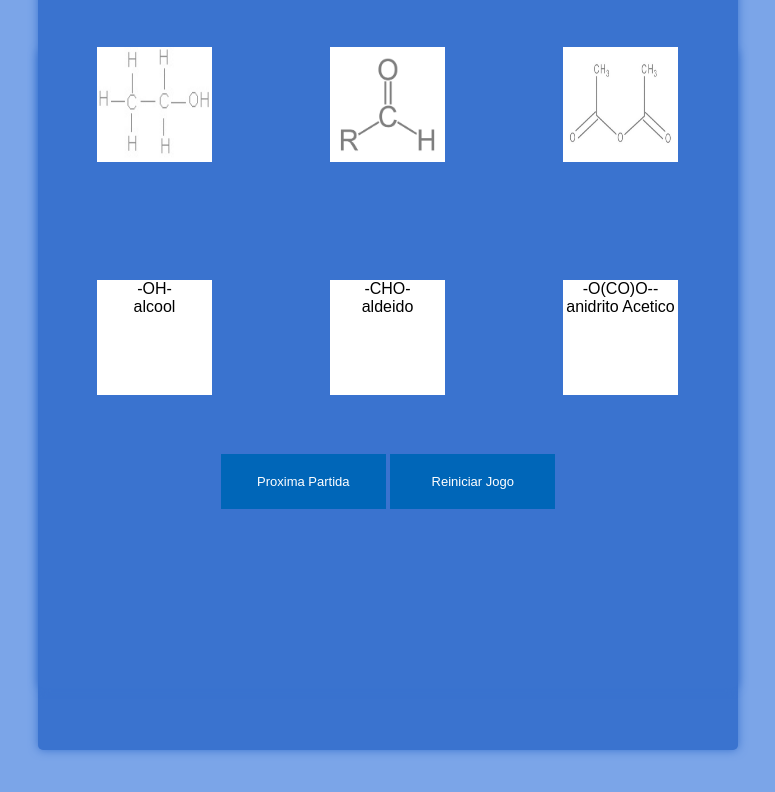
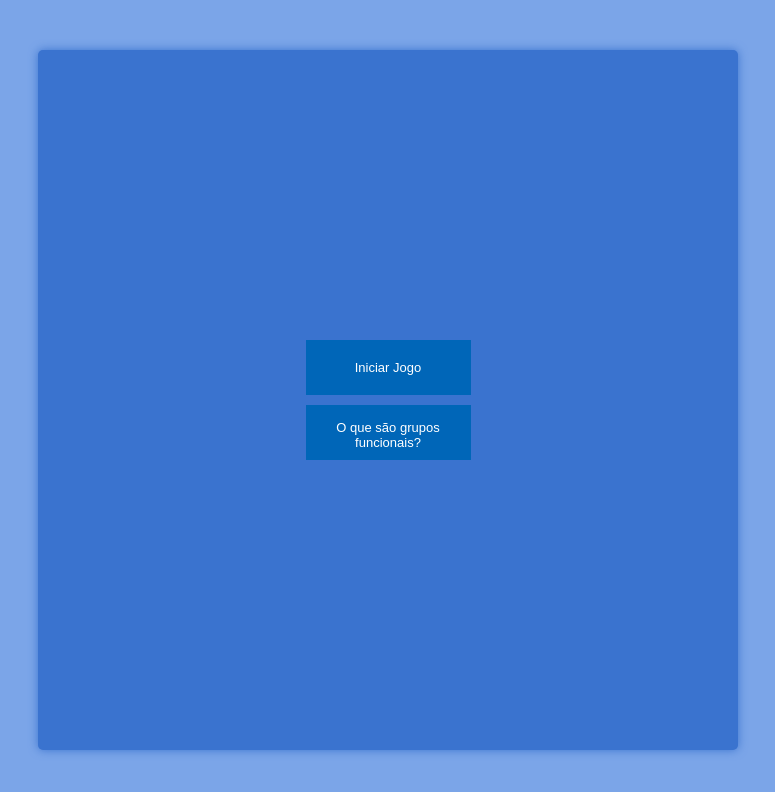
Before and after one commit to lucianoCoelhho/Quimica, a plain HTML site: page index.html in a window 1280 px wide. Shown: the whole page, without its empty margins (252-1027 px from the left). Drawn offline with Linux system fonts and the light colour scheme.

Commit message:
mais tristteza

```diff
--- a/index.html
+++ b/index.html
@@ -15,7 +15,7 @@
             <button type="button" class="btn" onclick="ExibeExplicacao()">O que são grupos funcionais?</button>
         </div>
         <div class="divImagens" id="divImagem">
-            <div class="game-container" id="game-container" style="display:block;">
+            <div class="game-container" id="game-container" style="display:none;">
 
 
             <!-- Moléculas -->
--- a/style.css
+++ b/style.css
@@ -149,7 +149,6 @@
     margin: 59px;
     cursor: pointer;
     float:left;
-    display: block;
 }
 
 
```
